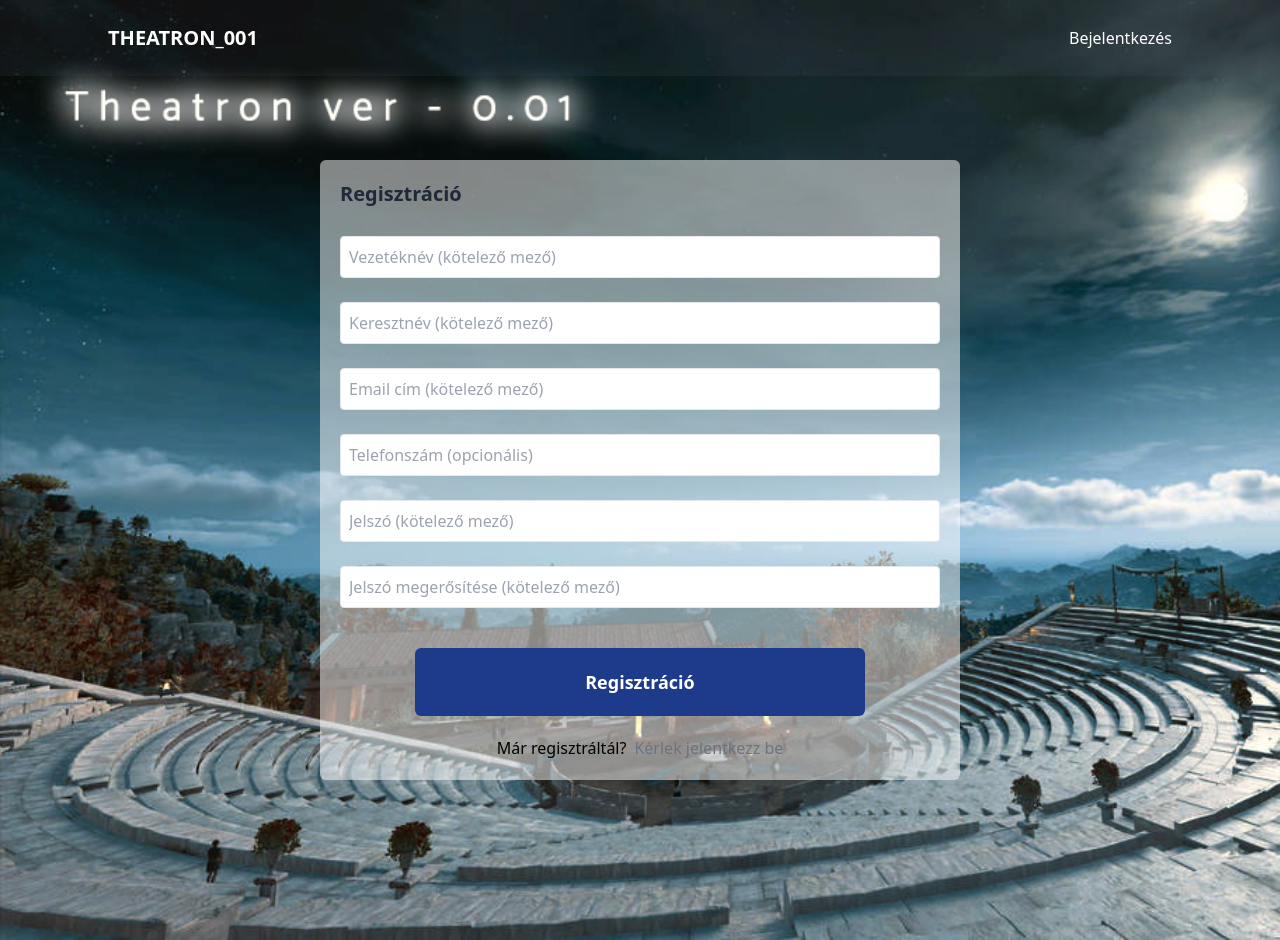
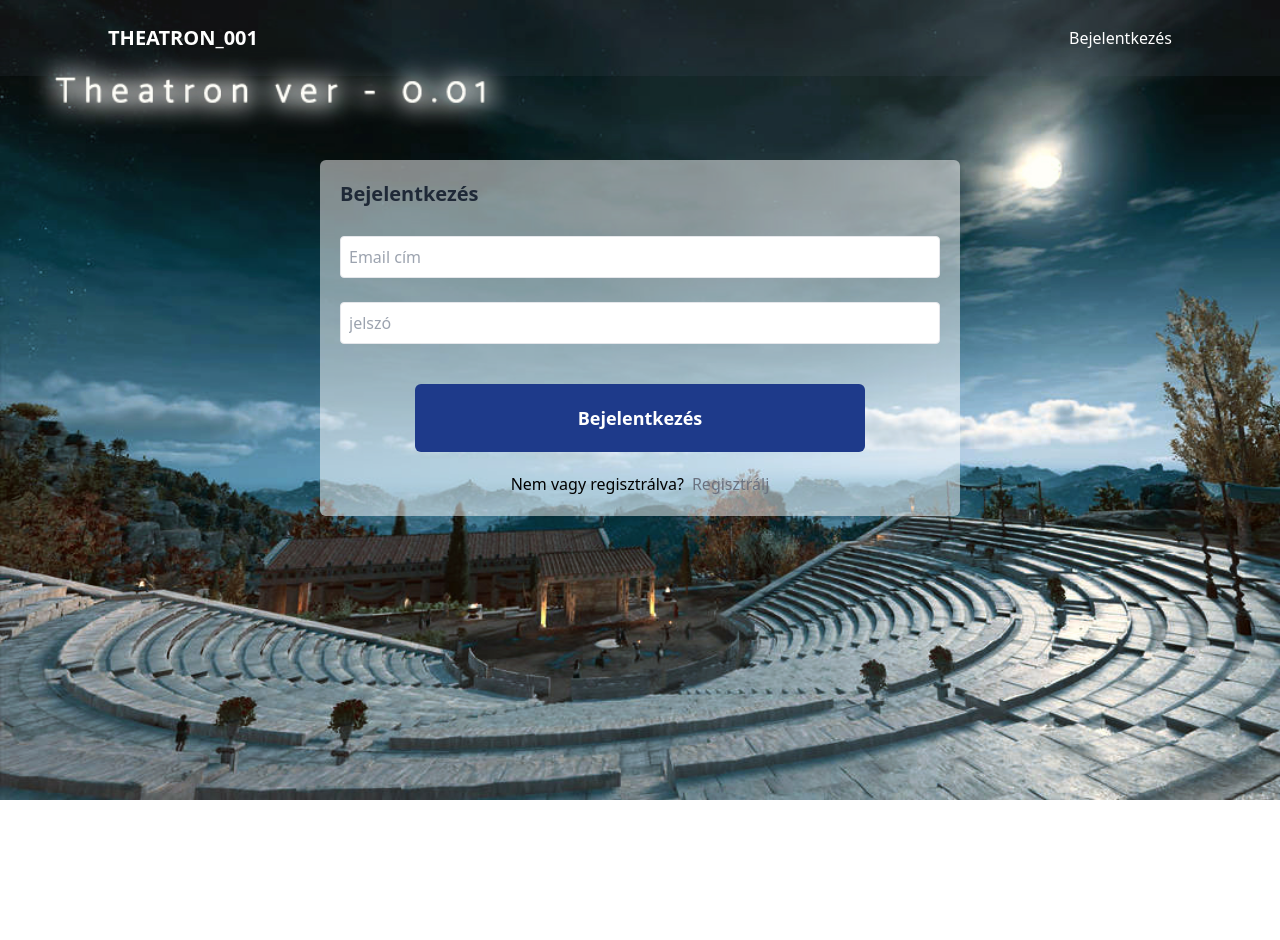
Before and after one commit to Progmatic-Fullstack-2024/team-2, a React (Vite) app in the folder frontend/: page / in a window 1280 px wide. After the commit the page ends 800 px from the top, so only its background shows below. Built offline with nearby package versions, Linux system fonts and the light colour scheme; the HTML template or start-up script is replaced by a standard one.

Commit message:
Telefon szám végleges

```diff
--- a/frontend/src/App.jsx
+++ b/frontend/src/App.jsx
@@ -13,7 +13,7 @@ function App() {
         <div>
           <Header />
           <Routes>
-            <Route path="/" element={<RegistrationPage />} />
+            <Route path="/" element={<LoginPage />} />
             <Route path="login" element={<LoginPage />} />
             <Route path="register" element={<RegistrationPage />} />
             <Route path="/signedIn" element={<SignedInPage />} />
--- a/frontend/src/schema/userValidationSchema.js
+++ b/frontend/src/schema/userValidationSchema.js
@@ -9,8 +9,8 @@ export const userValidationSchemaForLogin = yup.object({
 });
 
 export const userValidationSchemaForRegistration = yup.object({
-  firstName: yup.string().required('Add meg avezetékneved!'),
-  lastName: yup.string().required('Add meg a keresztnevedet!'),
+  firstName: yup.string().required('A keresztnév megadása kötelező!'),
+  lastName: yup.string().required('A vezetéknév megadása kötelező!'),
   email: yup.string().email('Valós emailt adj meg!').required('Email megadása kötelező!'),
   phone: yup
     .string()
```
